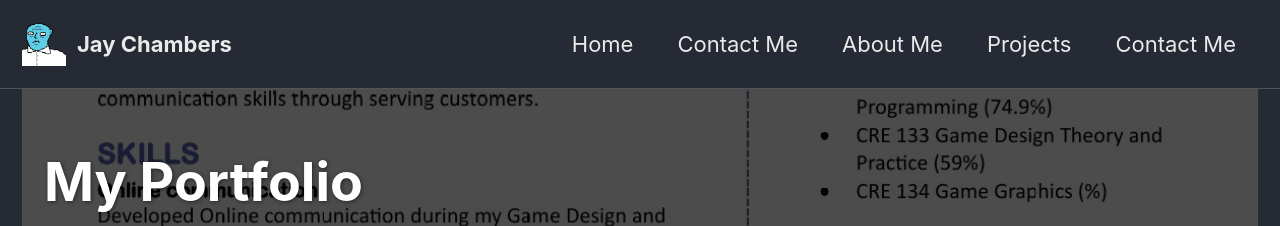
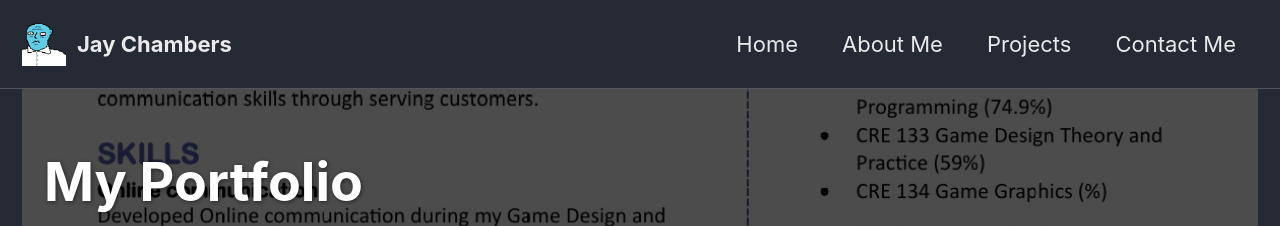
Before and after one commit to The-Funky-Pilot/The-Funky-Pilot.github.io, a Jekyll site: the page built from _pages/index.md, in a window 1280 px wide. Shown: the top 226 px of the page. Built offline with Jekyll 4.4.1, drawn with Linux system fonts in a browser that asks for light colours.

Commit message:
Update navigation.yml

```diff
--- a/_data/navigation.yml
+++ b/_data/navigation.yml
@@ -2,8 +2,6 @@
 main:
   - title: "Home"
     url: /
-  - title: "Contact Me"
-    url: /pages/ContactMe/
   - title: "About Me"
     url: /AboutMe/
   - title: "Projects"
```
